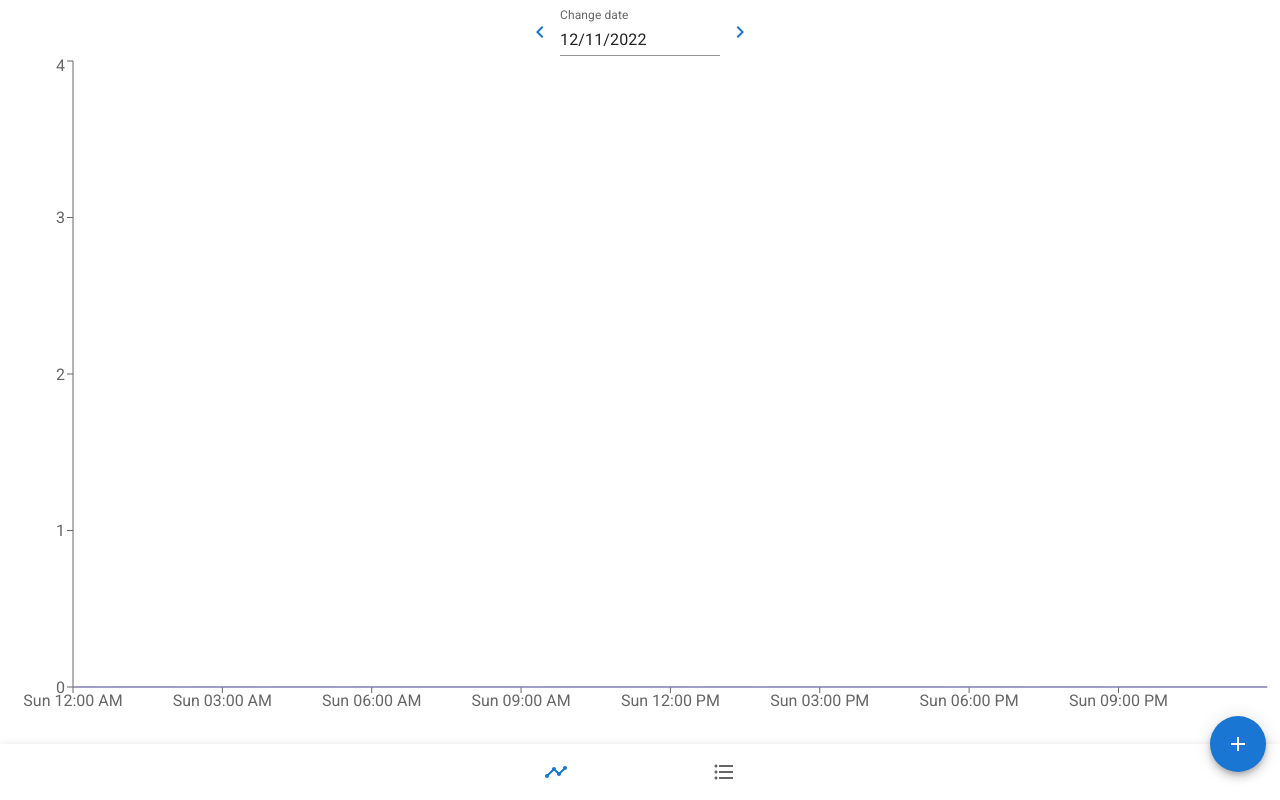
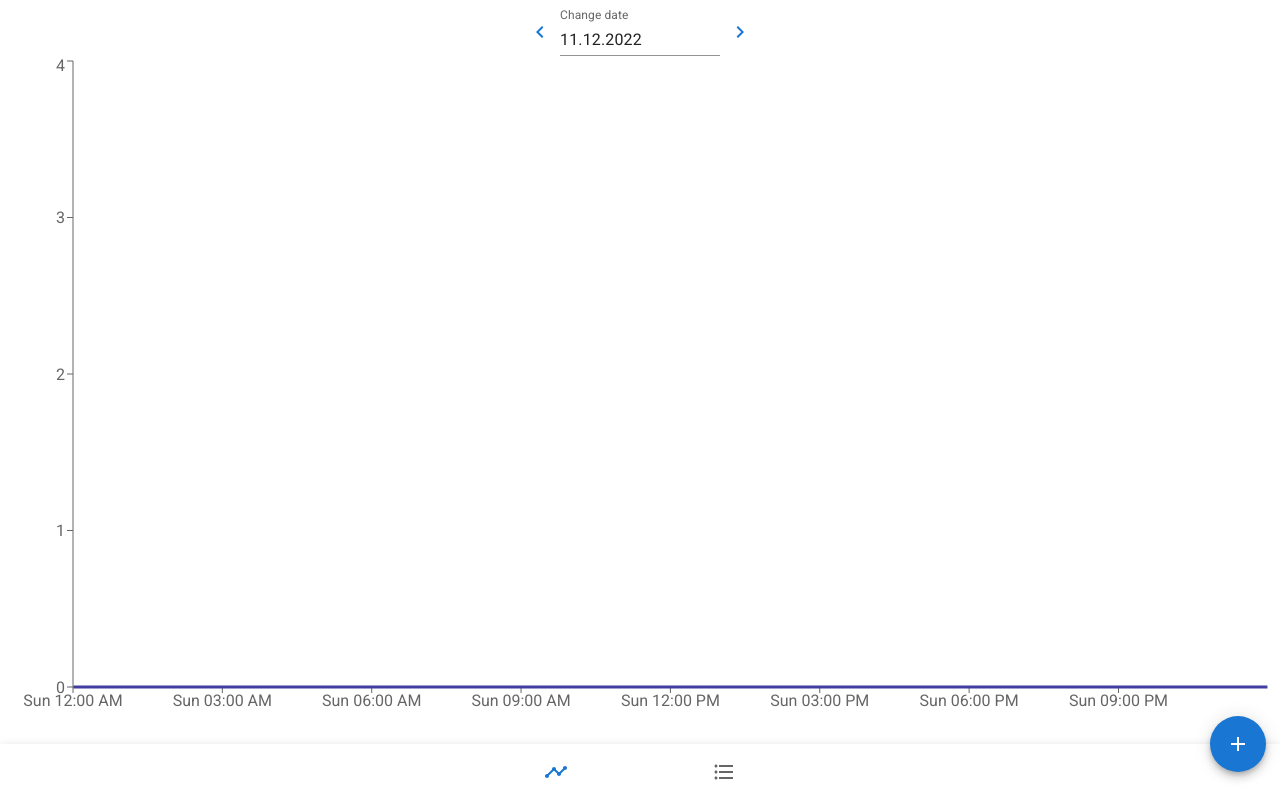
Before and after one commit to Kalhama/iob-calculator, a React app: page / in a window 1280 px wide. Built offline with nearby package versions, Linux system fonts and the light colour scheme.

Commit message:
Small UI updates

```diff
--- a/src/components/IOBPlot.tsx
+++ b/src/components/IOBPlot.tsx
@@ -91,11 +91,12 @@ export const IOBPlot = ({ date }: { date: DateTime }) => {
                     labelFormatter={formatDate}
                 />
                 <Line
-                    type="basis"
+                    type="linear"
                     isAnimationActive={false}
                     dot={false}
                     dataKey="IOB"
-                    stroke="#8884d8"
+                    stroke="#413ea0"
+                    strokeWidth={3}
                 />
             </LineChart>
         </ResponsiveContainer>
--- a/src/components/useDatepicker.tsx
+++ b/src/components/useDatepicker.tsx
@@ -31,7 +31,7 @@ export const useDatePicker = (): [date: DateTime, DateTimePicker: () => JSX.Elem
                         </IconButton>
                         <MobileDatePicker
                             label="Change date"
-                            inputFormat="MM/dd/yyyy"
+                            inputFormat="dd.MM.yyyy"
                             value={date}
                             onChange={(e) => setDate(e)}
                             // onChange={handleChange}
```
